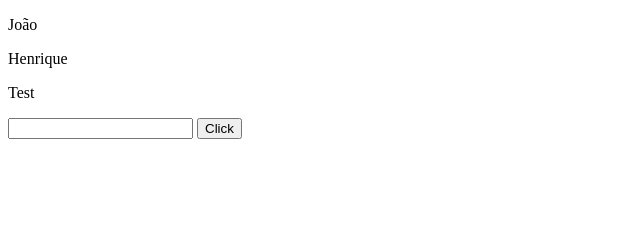
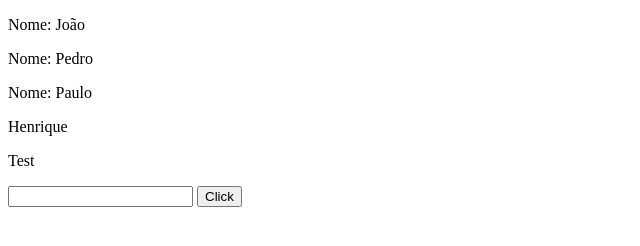
Before and after one commit to HenriqueFutema/FueJs, a website built with Parcel: page index.html in a window 1280 px wide. Shown: the whole page, without its empty margins (0-640 px from the left). Built offline with nearby package versions, Linux system fonts and the light colour scheme.

Commit message:
v-for finalizado com muitas gambiarras

```diff
--- a/fue.js
+++ b/fue.js
@@ -10,7 +10,6 @@ class Fue {
   }
 
   mapBindText($el = [], _data = {}) {
-    console.log(_data);
     const textToBind = $el !== [] ? [...this.el.querySelectorAll("*")] : [$el];
     textToBind.map(element => {
       const _element = element.innerHTML;
@@ -100,25 +99,31 @@ class Fue {
   }
 
   vFor(el, data) {
-    console.log(el);
     const falseData = data.split(" ");
     let value = falseData[0];
     const arrayMap = falseData[2];
     const _data = this.data[arrayMap];
-    const $el = [...this.el.querySelectorAll("*")];
+    const $el = [...this.el.querySelectorAll(`[v-for="${data}"]`)];
+    console.log($el);
+    const htmlToRepeat = $el[0].children[0].outerHTML;
     if (_data === undefined) return;
     for (value of _data) {
       $el.map(element => {
-        const _element = element.innerHTML;
+        const _element = element.innerHTML.trim();
         const text = _element.split(/(\{\{[^}]+\}\})/g).filter(x => x !== "");
-        text.map(_textValue =>
-          _textValue.match(/^\{\{[^}]+\}\}$/) ? binding(_textValue) : _textValue
-        );
+        console.log(text);
+
+        text.map(_textValue => {
+          _textValue.match(/^\{\{[^}]+\}\}$/)
+            ? binding(_textValue)
+            : _textValue;
+        });
         function binding(textToBind) {
           const _textToBind = textToBind
             .replace(/^\{\{([^}]+)\}\}$/, "$1")
             .trim();
           const arrTextToBind = _textToBind.split(".");
+          element.insertAdjacentHTML("beforeend", htmlToRepeat);
 
           return (element.innerHTML = element.innerHTML.replace(
             textToBind,
@@ -127,6 +132,10 @@ class Fue {
         }
       });
     }
+    const lastChild = $el[0].childNodes;
+    const childToRemove = lastChild[lastChild.length - 1];
+
+    $el[0].removeChild(childToRemove);
   }
 }
 
--- a/index.html
+++ b/index.html
@@ -7,7 +7,7 @@
   <body>
     <div id="app">
       <div v-for="user in users">
-        <p>{{ user.name }}</p>
+        <p>Nome: {{ user.name }}</p>
       </div>
       <p id="nome">{{ name }}</p>
       <p test="{{countt}}" id="{{name}}">Test</p>
```
